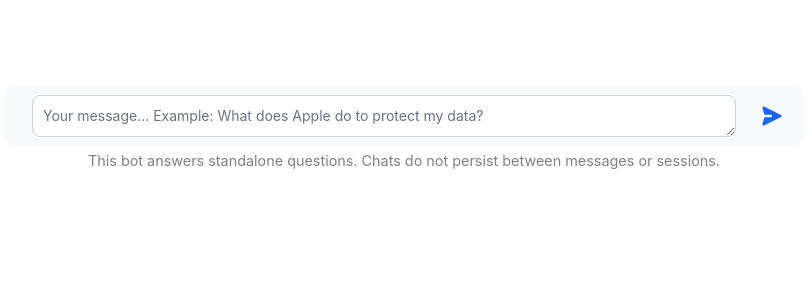
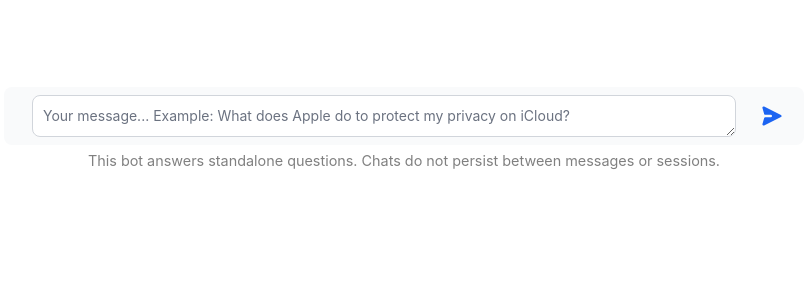
Before and after one commit to ijyliu/milvus-rag-web-app, a Flask app: page / in a window 1280 px wide. Shown: the part 564-864 px from the top of the page, without its empty margins (236-1048 px from the left). Run offline with Flask 3, Linux system fonts and the light colour scheme; parts of the project's set-up code (start-up, migrations or seed data) failed here and were passed over; some libraries are stand-ins or nearby versions.

Commit message:
updated example for Apple

```diff
--- a/App/templates/index.html
+++ b/App/templates/index.html
@@ -118,7 +118,7 @@
 
                         <textarea id="userinput" rows="1"
                             class="block mx-4 p-2.5 w-full text-sm text-gray-900 bg-white rounded-lg border border-gray-300 focus:ring-blue-500 focus:border-blue-500 dark:bg-gray-800 dark:border-gray-600 dark:placeholder-gray-400 dark:text-white dark:focus:ring-blue-500 dark:focus:border-blue-500"
-                            placeholder="Your message... Example: What does Apple do to protect my data?"
+                            placeholder="Your message... Example: What does Apple do to protect my privacy on iCloud?"
                             required></textarea>
                         <button type="submit"
                             class="inline-flex justify-center p-2 text-blue-600 rounded-full cursor-pointer hover:bg-blue-100 dark:text-blue-500 dark:hover:bg-gray-600"
```
